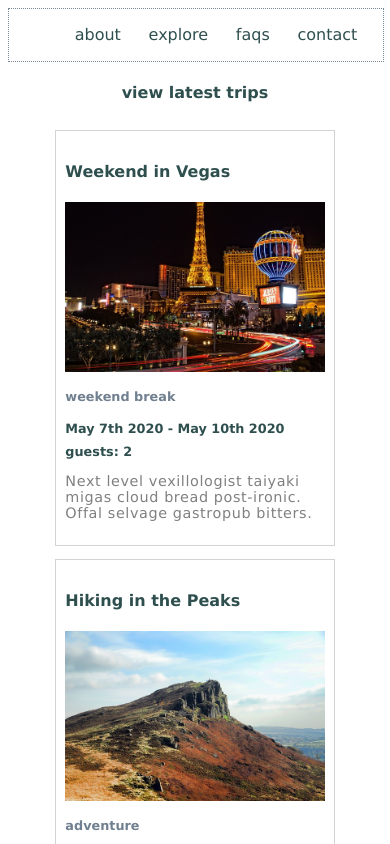
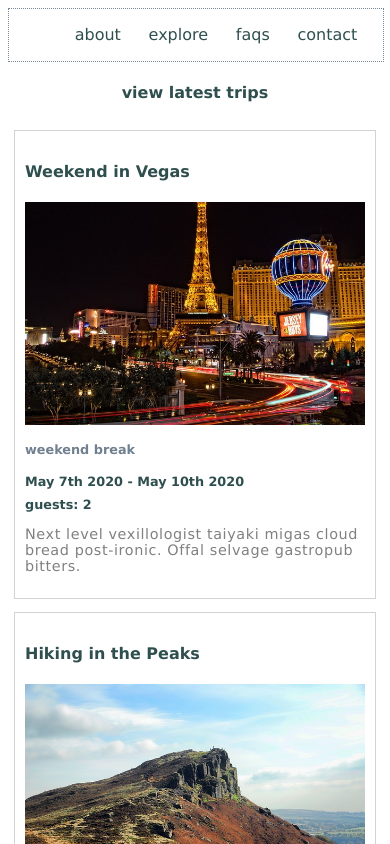
Before and after one commit to wit03/BuildTravelCards, a React (Create React App) app: page / in a window 390 px wide. Shown: the top 844 px of the page. Built offline with nearby package versions, Linux system fonts and the light colour scheme.

Commit message:
add grid layout to align cards

```diff
--- a/src/index.css
+++ b/src/index.css
@@ -25,11 +25,8 @@ body {
 }
 
 .trips-cards-wrap {
-    display: flex;
-    flex-wrap: wrap;
-    width: 75%;
-    margin: 0 auto;
-    justify-content: flex-start;
+    display: grid;
+    grid-template-columns: 1fr 1fr 1fr;
 }
 
 @media only screen and (max-width: 640px) {
@@ -43,15 +40,11 @@ body {
     border: 1px solid lightgray;
     margin: 0.4rem;
     padding: 0.6rem;
-    max-width: 20rem;
-    min-width: 18rem;
 }
 
-@media only screen and (max-width: 1145px) {
-    .card-wrap {
-        margin: 0.4rem auto;
-        min-width: 100px;
-        max-width: 100%;
+@media only screen and (max-width: 968px) {
+    .trips-cards-wrap {
+        grid-template-columns: none;
     }
 }
 
```
